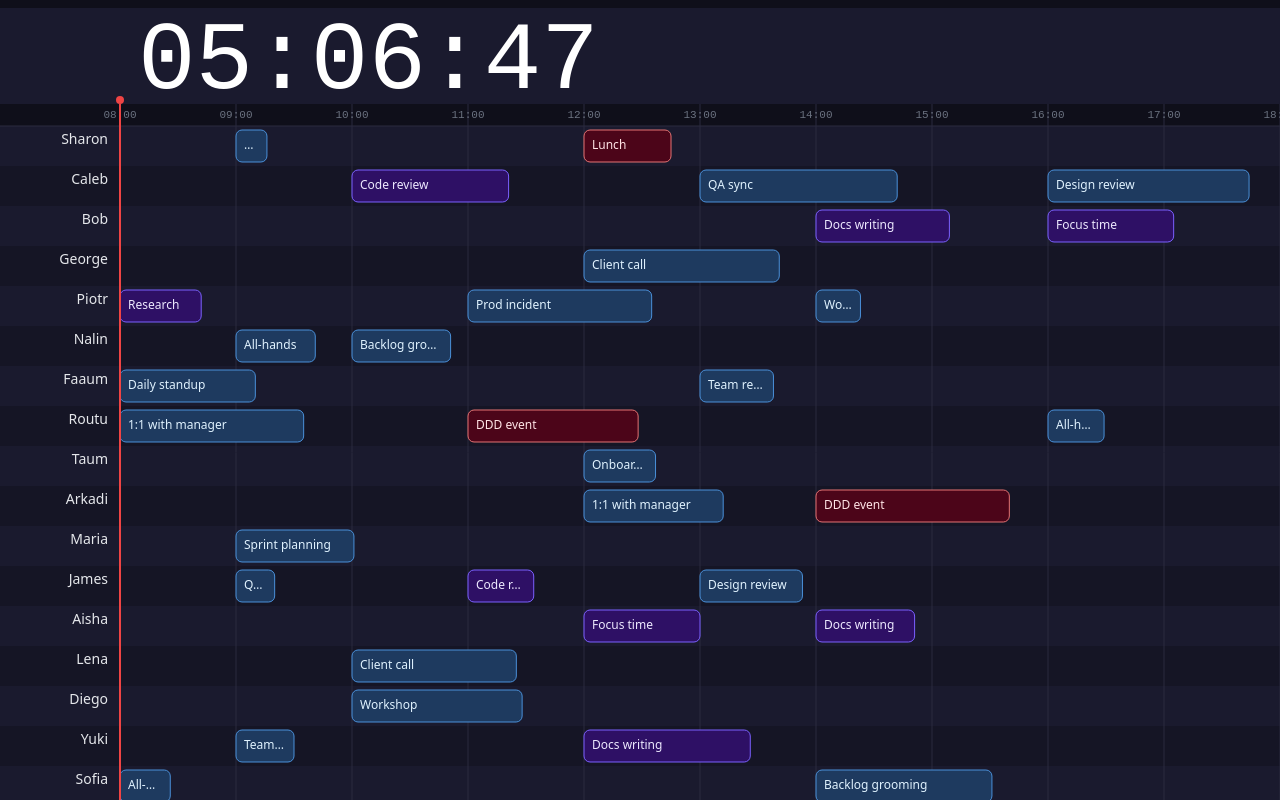
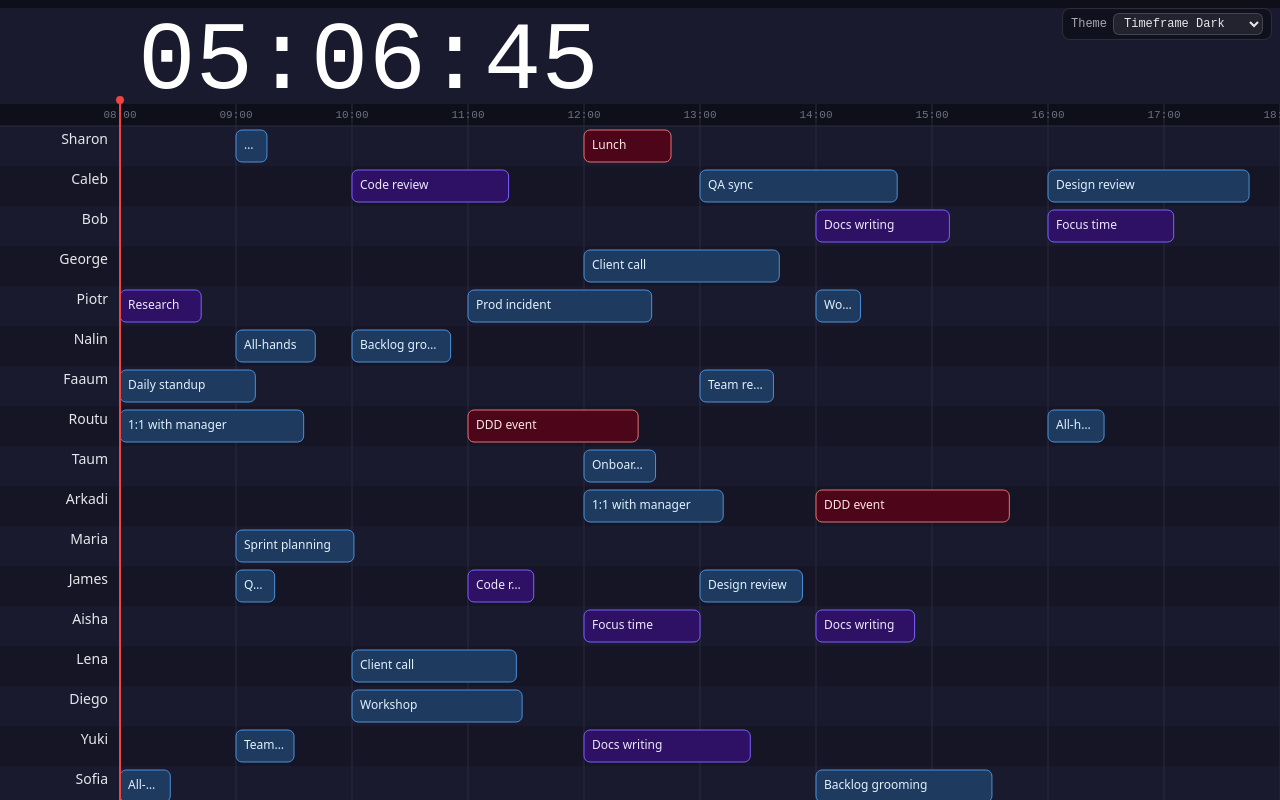
Before and after one commit to frabarz/timeframe, a website built with Vite: page index.html in a window 1280 px wide. Built offline with nearby package versions, Linux system fonts and the light colour scheme.

Commit message:
adds multiple theme support

```diff
--- a/index.html
+++ b/index.html
@@ -8,6 +8,10 @@
   </head>
   <body>
     <canvas id="canvas"></canvas>
+    <div id="theme-picker">
+      <label for="theme-select">Theme</label>
+      <select id="theme-select" aria-label="Select theme"></select>
+    </div>
     <script type="module" src="/src/main.ts"></script>
   </body>
 </html>
--- a/src/canvas/config.ts
+++ b/src/canvas/config.ts
@@ -1,3 +1,5 @@
+import { THEMES, DEFAULT_THEME, type ThemeId } from "./themes.ts";
+
 export const DAY_START_HOUR = 8;
 export const DAY_END_HOUR = 18;
 export const LABEL_WIDTH = 120;
@@ -6,23 +8,59 @@ export const TOP_PAD = 8;
 export const CLOCK_ROW_HEIGHT = 96;
 export const HOUR_ROW_HEIGHT = 22;
 
-export const COLORS = {
-  bg: "#0f0f1a",
-  zebraEven: "#1a1a2e",
-  zebraOdd: "#151525",
-  gridLine: "#2a2a3e",
-  gridLabel: "#6b7280",
-  labelText: "#e5e7eb",
-  timeIndicator: "#ef4444",
-  clockBg: "rgba(15,15,26,0)",
-  clockText: "#ffffff",
-  eventBorder: "rgba(255,255,255,0.08)",
+export const COLORS: import("./themes.ts").ThemeColors = {
+  ...THEMES[DEFAULT_THEME].colors,
   event: {
-    meeting: { bg: "#1e3a5f", border: "#4A90D9", text: "#e0f2fe" },
-    focus: { bg: "#2e1065", border: "#7B61FF", text: "#ede9fe" },
-    ooo: { bg: "#4c0519", border: "#E57373", text: "#ffe4e6" },
+    meeting: { ...THEMES[DEFAULT_THEME].colors.event.meeting },
+    focus: { ...THEMES[DEFAULT_THEME].colors.event.focus },
+    ooo: { ...THEMES[DEFAULT_THEME].colors.event.ooo },
   },
-} as const;
+};
+
+export function setTheme(id: ThemeId): void {
+  const theme = THEMES[id];
+  if (!theme) return;
+  Object.assign(COLORS, {
+    ...theme.colors,
+    event: {
+      meeting: { ...theme.colors.event.meeting },
+      focus: { ...theme.colors.event.focus },
+      ooo: { ...theme.colors.event.ooo },
+    },
+  });
+  // keep page background in sync (canvas clears with COLORS.bg but body needs it too)
+  if (typeof document !== "undefined") {
+    document.documentElement.style.background = COLORS.bg;
+    document.body.style.background = COLORS.bg;
+  }
+  try {
+    localStorage.setItem("timeframe:theme", id);
+  } catch { /* ignore */ }
+}
+
+export function initTheme(): ThemeId {
+  let id: string | null = null;
+  try {
+    id = localStorage.getItem("timeframe:theme");
+  } catch { /* ignore */ }
+  if (id && id in THEMES) {
+    setTheme(id as ThemeId);
+    return id as ThemeId;
+  }
+  const param = typeof window !== "undefined" ? new URLSearchParams(window.location.search).get("theme") : null;
+  if (param && param in THEMES) {
+    setTheme(param as ThemeId);
+    return param as ThemeId;
+  }
+  // apply default to sync DOM background even on first load
+  if (typeof document !== "undefined") {
+    document.documentElement.style.background = COLORS.bg;
+    document.body.style.background = COLORS.bg;
+  }
+  return DEFAULT_THEME;
+}
+
+export { THEMES, DEFAULT_THEME, type ThemeId };
 
 export const FONTS = {
   label: "500 14px Jetbrains Mono, system-ui, sans-serif",
--- /dev/null
+++ b/src/canvas/themes.ts
@@ -0,0 +1,281 @@
+export interface ThemeColors {
+  bg: string;
+  zebraEven: string;
+  zebraOdd: string;
+  gridLine: string;
+  gridLabel: string;
+  labelText: string;
+  timeIndicator: string;
+  clockBg: string;
+  clockText: string;
+  eventBorder: string;
+  event: {
+    meeting: { bg: string; border: string; text: string };
+    focus: { bg: string; border: string; text: string };
+    ooo: { bg: string; border: string; text: string };
+  };
+}
+
+export interface Theme {
+  id: string;
+  label: string;
+  colors: ThemeColors;
+}
+
+export const THEMES = {
+  timeframe: {
+    id: "timeframe",
+    label: "Timeframe Dark",
+    colors: {
+      bg: "#0f0f1a",
+      zebraEven: "#1a1a2e",
+      zebraOdd: "#151525",
+      gridLine: "#2a2a3e",
+      gridLabel: "#6b7280",
+      labelText: "#e5e7eb",
+      timeIndicator: "#ef4444",
+      clockBg: "rgba(15,15,26,0)",
+      clockText: "#ffffff",
+      eventBorder: "rgba(255,255,255,0.08)",
+      event: {
+        meeting: { bg: "#1e3a5f", border: "#4A90D9", text: "#e0f2fe" },
+        focus: { bg: "#2e1065", border: "#7B61FF", text: "#ede9fe" },
+        ooo: { bg: "#4c0519", border: "#E57373", text: "#ffe4e6" },
+      },
+    },
+  },
+  monokai: {
+    id: "monokai",
+    label: "Monokai",
+    colors: {
+      bg: "#272822",
+      zebraEven: "#3e3d32",
+      zebraOdd: "#313029",
+      gridLine: "#49483e",
+      gridLabel: "#90908a",
+      labelText: "#f8f8f2",
+      timeIndicator: "#f92672",
+      clockBg: "rgba(39,40,34,0)",
+      clockText: "#f8f8f2",
+      eventBorder: "rgba(255,255,255,0.08)",
+      event: {
+        meeting: { bg: "#2d4a4a", border: "#66d9ef", text: "#e6fbff" },
+        focus: { bg: "#3d2f56", border: "#ae81ff", text: "#f0e6ff" },
+        ooo: { bg: "#4e2632", border: "#f92672", text: "#ffe0e8" },
+      },
+    },
+  },
+  dracula: {
+    id: "dracula",
+    label: "Dracula",
+    colors: {
+      bg: "#282a36",
+      zebraEven: "#44475a",
+      zebraOdd: "#343746",
+      gridLine: "#44475a",
+      gridLabel: "#6272a4",
+      labelText: "#f8f8f2",
+      timeIndicator: "#ff5555",
+      clockBg: "rgba(40,42,54,0)",
+      clockText: "#f8f8f2",
+      eventBorder: "rgba(255,255,255,0.06)",
+      event: {
+        meeting: { bg: "#2a3f4f", border: "#8be9fd", text: "#e0fbff" },
+        focus: { bg: "#3a2f4f", border: "#bd93f9", text: "#f0e6ff" },
+        ooo: { bg: "#4a2b3a", border: "#ff5555", text: "#ffe4e6" },
+      },
+    },
+  },
+  catppuccin: {
+    id: "catppuccin",
+    label: "Catppuccin Mocha",
+    colors: {
+      bg: "#1e1e2e",
+      zebraEven: "#313244",
+      zebraOdd: "#262637",
+      gridLine: "#45475a",
+      gridLabel: "#6c7086",
+      labelText: "#cdd6f4",
+      timeIndicator: "#f38ba8",
+      clockBg: "rgba(30,30,46,0)",
+      clockText: "#cdd6f4",
+      eventBorder: "rgba(255,255,255,0.06)",
+      event: {
+        meeting: { bg: "#22384f", border: "#89b4fa", text: "#dae6ff" },
+        focus: { bg: "#332a4a", border: "#cba6f7", text: "#ede2ff" },
+        ooo: { bg: "#4a2a3a", border: "#f38ba8", text: "#ffd6e0" },
+      },
+    },
+  },
+  oneDark: {
+    id: "oneDark",
+    label: "Atom One Dark",
+    colors: {
+      bg: "#282c34",
+      zebraEven: "#353b45",
+      zebraOdd: "#2c313c",
+      gridLine: "#3e4451",
+      gridLabel: "#5c6370",
+      labelText: "#abb2bf",
+      timeIndicator: "#e06c75",
+      clockBg: "rgba(40,44,52,0)",
+      clockText: "#abb2bf",
+      eventBorder: "rgba(255,255,255,0.06)",
+      event: {
+        meeting: { bg: "#22354a", border: "#61afef", text: "#d6e9ff" },
+        focus: { bg: "#332a4a", border: "#c678dd", text: "#e9d6ff" },
+        ooo: { bg: "#4a2a32", border: "#e06c75", text: "#ffd6d9" },
+      },
+    },
+  },
+  lucario: {
+    id: "lucario",
+    label: "Lucario",
+    colors: {
+      bg: "#2b3e50",
+      zebraEven: "#344a5e",
+      zebraOdd: "#2e4356",
+      gridLine: "#3e5a74",
+      gridLabel: "#5c98b5",
+      labelText: "#f8f8f2",
+      timeIndicator: "#ff9d00",
+      clockBg: "rgba(43,62,80,0)",
+      clockText: "#f8f8f2",
+      eventBorder: "rgba(255,255,255,0.07)",
+      event: {
+        meeting: { bg: "#1e4a5e", border: "#5ec4ff", text: "#d6f0ff" },
+        focus: { bg: "#3a2e5e", border: "#c48dff", text: "#ede2ff" },
+        ooo: { bg: "#5a2a32", border: "#f45c7a", text: "#ffe0e6" },
+      },
+    },
+  },
+  nord: {
+    id: "nord",
+    label: "Nord",
+    colors: {
+      bg: "#2e3440",
+      zebraEven: "#3b4252",
+      zebraOdd: "#343c4a",
+      gridLine: "#4c566a",
+      gridLabel: "#616e88",
+      labelText: "#eceff4",
+      timeIndicator: "#bf616a",
+      clockBg: "rgba(46,52,64,0)",
+      clockText: "#eceff4",
+      eventBorder: "rgba(255,255,255,0.06)",
+      event: {
+        meeting: { bg: "#34495e", border: "#88c0d0", text: "#e5e9f0" },
+        focus: { bg: "#3b3a4a", border: "#b48ead", text: "#e5e9f0" },
+        ooo: { bg: "#4a3840", border: "#bf616a", text: "#eceff4" },
+      },
+    },
+  },
+  solarizedDark: {
+    id: "solarizedDark",
+    label: "Solarized Dark",
+    colors: {
+      bg: "#002b36",
+      zebraEven: "#073642",
+      zebraOdd: "#003847",
+      gridLine: "#586e75",
+      gridLabel: "#657b83",
+      labelText: "#eee8d5",
+      timeIndicator: "#dc322f",
+      clockBg: "rgba(0,43,54,0)",
+      clockText: "#eee8d5",
+      eventBorder: "rgba(255,255,255,0.06)",
+      event: {
+        meeting: { bg: "#0a4a5a", border: "#268bd2", text: "#e6f3ff" },
+        focus: { bg: "#3a2f5a", border: "#6c71c4", text: "#e9e2ff" },
+        ooo: { bg: "#4a2a2a", border: "#dc322f", text: "#ffe6e6" },
+      },
+    },
+  },
+  solarizedLight: {
+    id: "solarizedLight",
+    label: "Solarized Light",
+    colors: {
+      bg: "#fdf6e3",
+      zebraEven: "#eee8d5",
+      zebraOdd: "#f5efdc",
+      gridLine: "#93a1a1",
+      gridLabel: "#657b83",
+      labelText: "#586e75",
+      timeIndicator: "#dc322f",
+      clockBg: "rgba(253,246,227,0)",
+      clockText: "#586e75",
+      eventBorder: "rgba(0,0,0,0.08)",
+      event: {
+        meeting: { bg: "#d6e8ee", border: "#268bd2", text: "#0a3a4a" },
+        focus: { bg: "#e2d9ee", border: "#6c71c4", text: "#30255a" },
+        ooo: { bg: "#f0d6d6", border: "#dc322f", text: "#5a1a1a" },
+      },
+    },
+  },
+  githubLight: {
+    id: "githubLight",
+    label: "GitHub Light",
+    colors: {
+      bg: "#ffffff",
+      zebraEven: "#f6f8fa",
+      zebraOdd: "#ffffff",
+      gridLine: "#d0d7de",
+      gridLabel: "#656d76",
+      labelText: "#24292f",
+      timeIndicator: "#cf222e",
+      clockBg: "rgba(255,255,255,0)",
+      clockText: "#24292f",
+      eventBorder: "rgba(0,0,0,0.08)",
+      event: {
+        meeting: { bg: "#ddf4ff", border: "#0969da", text: "#0550ae" },
+        focus: { bg: "#fbefff", border: "#8250df", text: "#6639ba" },
+        ooo: { bg: "#ffebe9", border: "#cf222e", text: "#82071e" },
+      },
+    },
+  },
+  oneLight: {
+    id: "oneLight",
+    label: "Atom One Light",
+    colors: {
+      bg: "#fafafa",
+      zebraEven: "#f0f0f1",
+      zebraOdd: "#fafafa",
+      gridLine: "#d4d4d4",
+      gridLabel: "#a0a1a7",
+      labelText: "#383a42",
+      timeIndicator: "#e45649",
+      clockBg: "rgba(250,250,250,0)",
+      clockText: "#383a42",
+      eventBorder: "rgba(0,0,0,0.07)",
+      event: {
+        meeting: { bg: "#e0e8ff", border: "#4078f2", text: "#23408e" },
+        focus: { bg: "#f0e6ff", border: "#a626a4", text: "#5a1a6b" },
+        ooo: { bg: "#ffe0d6", border: "#e45649", text: "#7a1a1a" },
+      },
+    },
+  },
+  catppuccinLatte: {
+    id: "catppuccinLatte",
+    label: "Catppuccin Latte",
+    colors: {
+      bg: "#eff1f5",
+      zebraEven: "#e6e9ef",
+      zebraOdd: "#dce0e8",
+      gridLine: "#bcc0cc",
+      gridLabel: "#8c8fa1",
+      labelText: "#4c4f69",
+      timeIndicator: "#d20f39",
+      clockBg: "rgba(239,241,245,0)",
+      clockText: "#4c4f69",
+      eventBorder: "rgba(0,0,0,0.07)",
+      event: {
+        meeting: { bg: "#dce8ff", border: "#1e66f5", text: "#1a4fa0" },
+        focus: { bg: "#e8deff", border: "#8839ef", text: "#5a2ea6" },
+        ooo: { bg: "#ffd6d9", border: "#d20f39", text: "#8a0f2b" },
+      },
+    },
+  },
+} as const satisfies Record<string, Theme>;
+
+export type ThemeId = keyof typeof THEMES;
+export const DEFAULT_THEME: ThemeId = "timeframe";
--- a/src/main.ts
+++ b/src/main.ts
@@ -1,6 +1,24 @@
 import './style.css'
 import { CanvasEngine } from './canvas/engine.ts'
 import { MockAdapter } from './adapters/mock.ts'
+import { THEMES, initTheme, setTheme, type ThemeId } from './canvas/config.ts'
+
+const currentTheme = initTheme()
+
+// populate theme picker
+const select = document.getElementById('theme-select') as HTMLSelectElement | null
+if (select) {
+  for (const [id, theme] of Object.entries(THEMES)) {
+    const opt = document.createElement('option')
+    opt.value = id
+    opt.textContent = theme.label
+    select.appendChild(opt)
+  }
+  select.value = currentTheme
+  select.addEventListener('change', () => {
+    setTheme(select.value as ThemeId)
+  })
+}
 
 const canvas = document.getElementById('canvas') as HTMLCanvasElement
 if (!canvas) throw new Error('Canvas element not found')
--- a/src/style.css
+++ b/src/style.css
@@ -16,3 +16,39 @@ canvas {
   width: 100%;
   height: 100%;
 }
+
+#theme-picker {
+  position: fixed;
+  top: 8px;
+  right: 8px;
+  z-index: 10;
+  display: flex;
+  align-items: center;
+  gap: 6px;
+  background: rgba(0, 0, 0, 0.35);
+  backdrop-filter: blur(6px);
+  border: 1px solid rgba(255, 255, 255, 0.12);
+  border-radius: 8px;
+  padding: 4px 8px;
+  font: 12px "JetBrains Mono", ui-monospace, monospace;
+  color: #e5e7eb;
+}
+
+#theme-picker label {
+  opacity: 0.7;
+}
+
+#theme-picker select {
+  background: rgba(255, 255, 255, 0.08);
+  color: inherit;
+  border: 1px solid rgba(255, 255, 255, 0.15);
+  border-radius: 6px;
+  padding: 2px 6px;
+  font: inherit;
+  cursor: pointer;
+  outline: none;
+}
+
+#theme-picker select:focus {
+  border-color: rgba(255, 255, 255, 0.3);
+}
```
Also changed, not shown: README.md.
